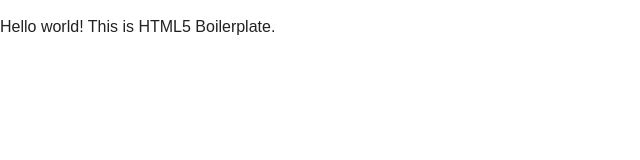
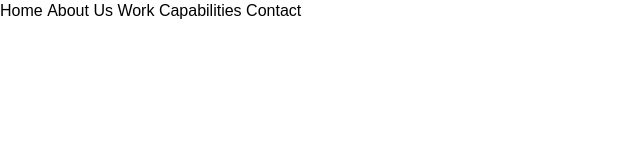
Before and after one commit to ruotsala/ruotsala.github.io, a plain HTML site: page index.html in a window 1280 px wide. Shown: the whole page, without its empty margins (0-640 px from the left). Drawn offline with nearby package versions, Linux system fonts and the light colour scheme.

Commit message:
inserting basic elements

```diff
--- a/css/main.css
+++ b/css/main.css
@@ -96,11 +96,25 @@
    ========================================================================== */
 
 
+ul {
+    list-style-type: none;
+    margin: 0;
+    padding: 0;
+}
 
+li {
+    display: inline;
+}
 
+a {
+    text-decoration: none;
+    color: black;
+    bord
+}
 
-
-
+#navbar {
+    list-style: none;
+}
 
 
 
--- a/humans.txt
+++ b/humans.txt
@@ -1,6 +1,3 @@
-# humanstxt.org/
-# The humans responsible & technology colophon
-
 # TEAM
 
     <name> -- <role> -- <twitter>
--- a/index.html
+++ b/index.html
@@ -3,12 +3,11 @@
     <head>
         <meta charset="utf-8">
         <meta http-equiv="x-ua-compatible" content="ie=edge">
-        <title></title>
+        <title>Ruotsala Concrete Construction</title>
         <meta name="description" content="">
         <meta name="viewport" content="width=device-width, initial-scale=1">
 
         <link rel="apple-touch-icon" href="apple-touch-icon.png">
-        <!-- Place favicon.ico in the root directory -->
 
         <link rel="stylesheet" href="css/normalize.css">
         <link rel="stylesheet" href="css/main.css">
@@ -19,8 +18,16 @@
             <p class="browserupgrade">You are using an <strong>outdated</strong> browser. Please <a href="http://browsehappy.com/">upgrade your browser</a> to improve your experience.</p>
         <![endif]-->
 
-        <!-- Add your site or application content here -->
-        <p>Hello world! This is HTML5 Boilerplate.</p>
+
+        <ul id="navbar">
+            <li><a href="#">Home</a></li>
+            <li><a href="#">About Us</a></li>
+            <li><a href="#">Work</a></li>
+            <li><a href="#">Capabilities</a></li>
+            <li><a href="#">Contact</a></li>
+        </ul>
+
+
 
         <script src="https://code.jquery.com/jquery-1.12.0.min.js"></script>
         <script>window.jQuery || document.write('<script src="js/vendor/jquery-1.12.0.min.js"><\/script>')</script>
```
